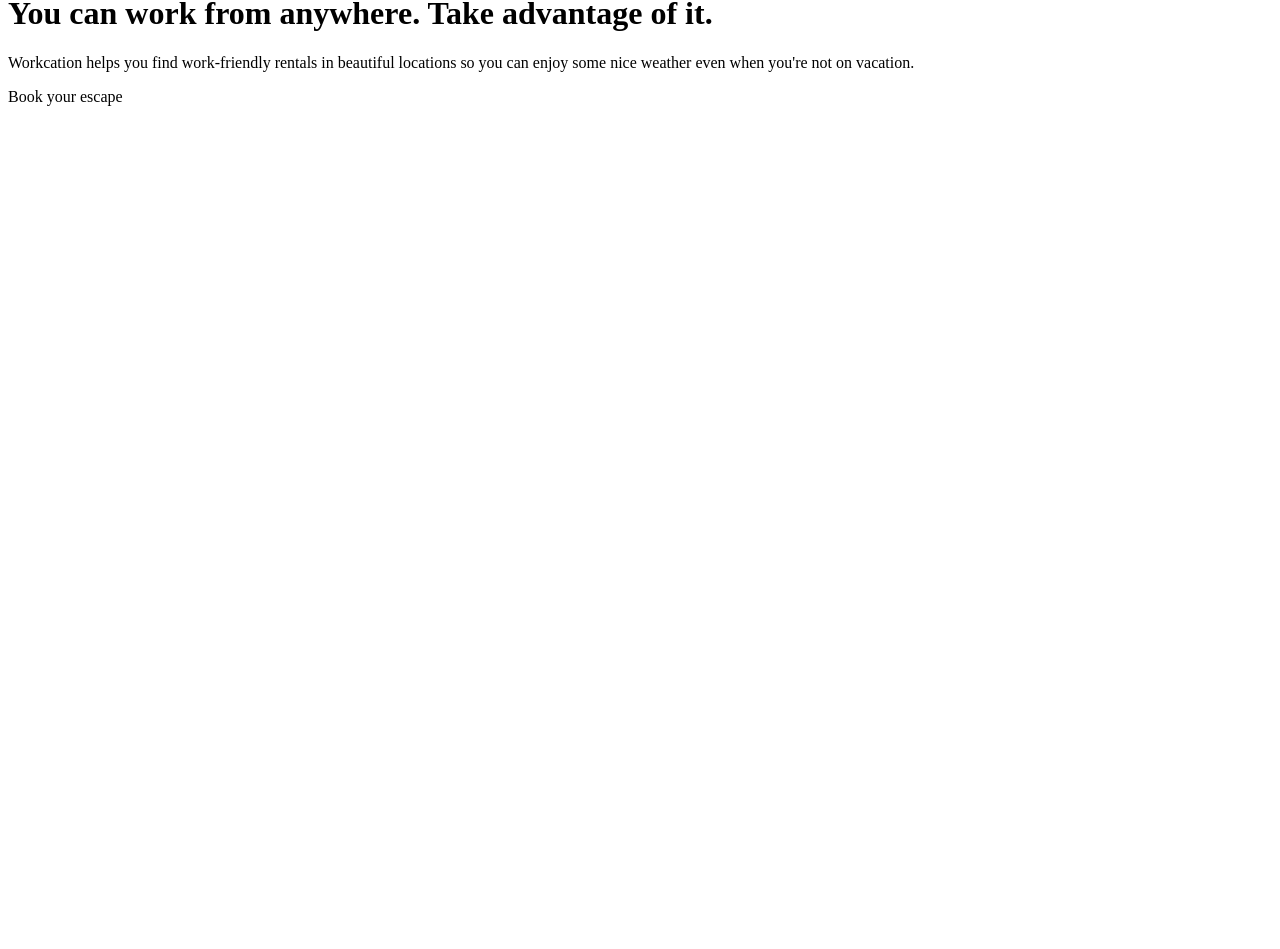
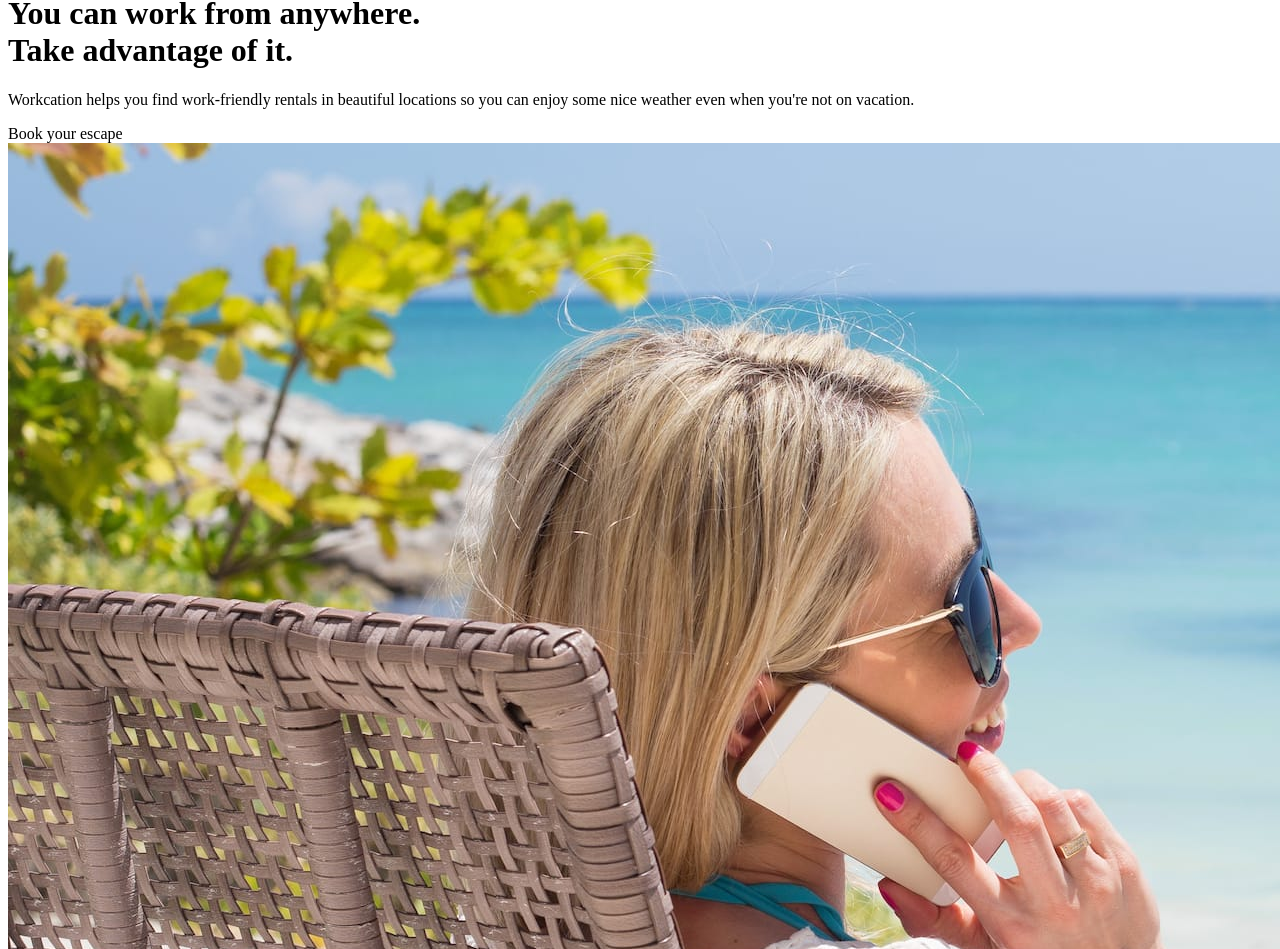
Before and after one commit to KIM-JUNHO/create-next-app, a Next.js app: page / in a window 1280 px wide. Shown: the part 1851-2800 px from the top of the page. Before the commit the page ends 1965 px from the top, so only its background shows below. Built offline with nearby package versions, Linux system fonts and the light colour scheme.

Commit message:
03 responsive

```diff
--- a/pages/index.js
+++ b/pages/index.js
@@ -1,24 +1,37 @@
 export default function Home() {
   return (
-    <div className="bg-gray-100">
-      <div className="px-8 py-12 space-y-6">
+    <div className="bg-gray-300">
+      <div className="bg-gray-100 grid lg:grid-cols-2 2xl:grid-cols-5">
+        <div className="px-8 py-12 max-w-md mx-auto sm:max-w-xl lg:px-12 lg:py-24 lg:max-w-full xl:mr-0 2xl:col-span-2">
+          <div className="xl:max-w-xl">
             <img className="h-10" src="/images/logo.svg" alt="Workaction" />
             <img
-          className="mt-6 rounded-lg shadow-xl"
+              className="mt-6 rounded-lg shadow-xl sm:mt-8 sm:h-64 sm:w-full sm:object-cover object-center lg:hidden"
               src="/images/beach-work.jpg"
               alt="Woman workcationing on the beach"
             />
-        <h1 className="mt-6 text-2xl font-bold text-gray-900">
-          You can work from anywhere. <span className="text-indigo-500">Take advantage of it.</span>
+            <h1 className="mt-6 text-2xl font-bold text-gray-900 sm:mt-8 sm:text-4xl lg:text-3xl xl:text-4xl">
+              You can work from anywhere.
+              <br className="hidden lg:inline" />
+              <span className="text-indigo-500">Take advantage of it.</span>
             </h1>
-        <p className="mt-2 text-gray-600">
-          Workcation helps you find work-friendly rentals in beautiful locations so you can enjoy
-          some nice weather even when you're not on vacation.
+            <p className="mt-2 text-gray-600 sm:mt-4 sm:text-xl">
+              Workcation helps you find work-friendly rentals in beautiful locations so you can
+              enjoy some nice weather even when you're not on vacation.
             </p>
-        <div className="mt-4">
-          <a className="inline-block px-5 py-3 rounded-lg shadow-lg bg-indigo-500 text-white uppercase tracking-wider font-semibold text-sm">
+            <div className="mt-4 sm:mt-6">
+              <a className="inline-block px-5 py-3 rounded-lg shadow-lg bg-indigo-500 text-white uppercase tracking-wider font-semibold text-sm sm:text-base">
                 Book your escape
               </a>
+            </div>
+          </div>
+        </div>
+        <div className="hidden relative lg:block  2xl:col-span-3">
+          <img
+            className="absolute inset-0 w-full h-full object-cover object-center"
+            src="/images/beach-work.jpg"
+            alt="Woman workcationing on the beach"
+          />
         </div>
       </div>
     </div>
```
Lines whose indentation alone changed are shown as unchanged.
